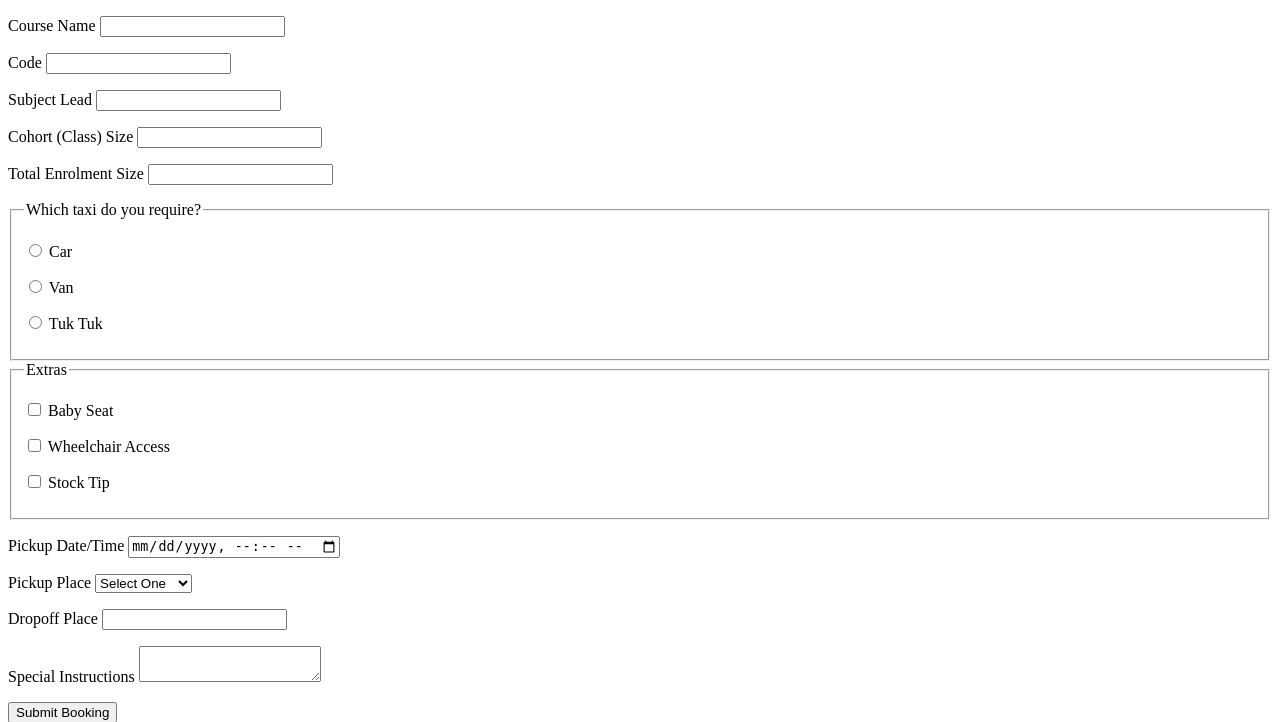
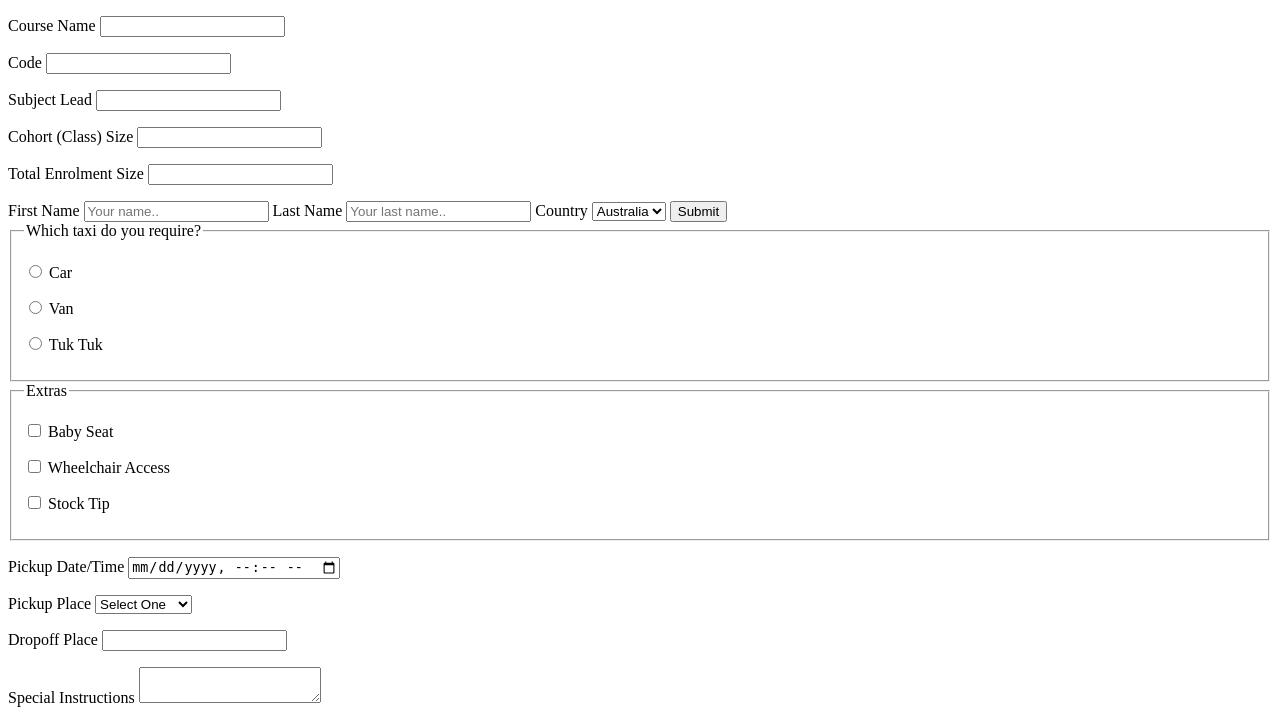
Before and after one commit to aidenchia/eventScheduler, a Flask app: page /course-details in a window 1280 px wide. Shown: the top 722 px of the page. Run offline with Flask 2, Linux system fonts and the light colour scheme.

Commit message:
adding W3 schools form template

```diff
--- a/templates/courseDetails.html
+++ b/templates/courseDetails.html
@@ -32,6 +32,23 @@
 <input type="text" name="enrolment_size" required>
 </label>
 </p>
+
+<form action="/action_page.php">
+  <label for="fname">First Name</label>
+  <input type="text" id="fname" name="firstname" placeholder="Your name..">
+
+  <label for="lname">Last Name</label>
+  <input type="text" id="lname" name="lastname" placeholder="Your last name..">
+
+  <label for="country">Country</label>
+  <select id="country" name="country">
+    <option value="australia">Australia</option>
+    <option value="canada">Canada</option>
+    <option value="usa">USA</option>
+  </select>
+
+  <input type="submit" value="Submit">
+</form>
 
 <fieldset>
 <legend>Which taxi do you require?</legend>
```
